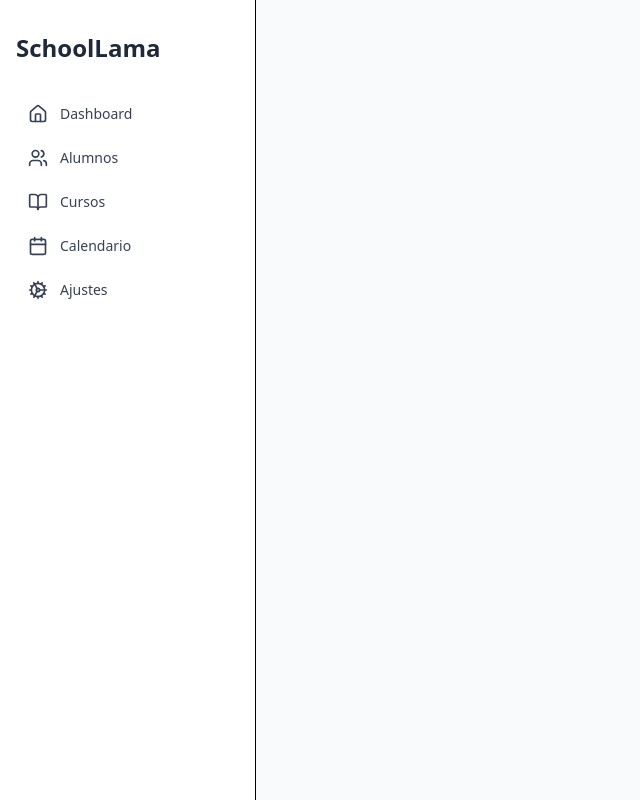
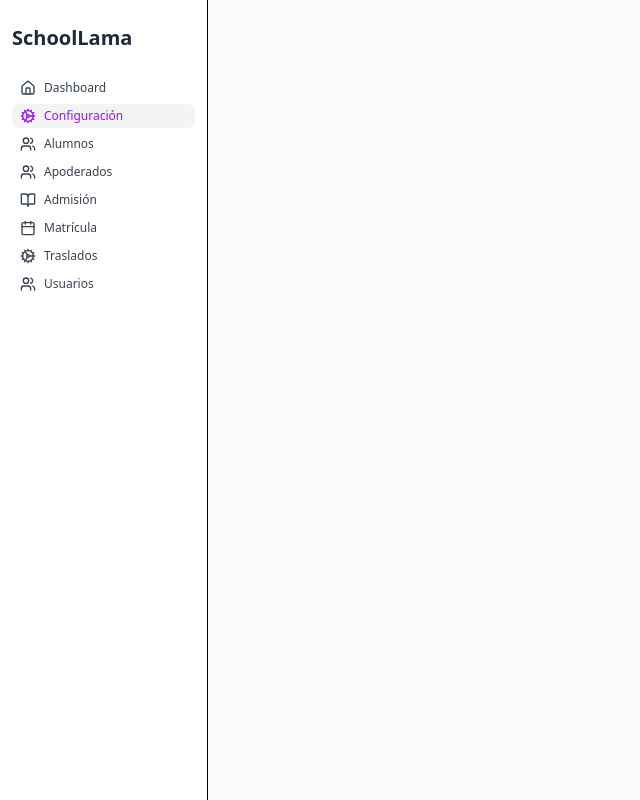
Before and after one commit to jim-qwerty/web-school, a React (Vite) app: page /admisiones/configuracion in a window 1280 px wide. Shown: the whole page, without its empty margins (0-640 px from the left). Built offline with nearby package versions, Linux system fonts and the light colour scheme.

Commit message:
SIDEBAR PARA CADA CARD

```diff
--- a/src/presentation/App.tsx
+++ b/src/presentation/App.tsx
@@ -1,36 +1,72 @@
 // src/presentation/App.tsx
-import { Suspense, lazy } from 'react'
+import  { Suspense, lazy } from 'react'
 import { BrowserRouter, Routes, Route, Navigate } from 'react-router-dom'
 import SidebarLayout from './layouts/SidebarLayout'
+import { admisionesNav, /*rrhhNav*/ } from './config/navItems'
 
-// code-splitting
-const LoginPage           = lazy(() => import('./features/auth/components/LoginPage'))
-const SubsystemDashboard  = lazy(() => import('./features/dashboard/components/SubsystemDashboard'))
-const AdmisionesPage      = lazy(() => import('./features/admisiones/components/Dashboard_admisiones'))
+const LoginPage          = lazy(() => import('./features/auth/components/LoginPage'))
+const SubsystemDashboard = lazy(() => import('./features/dashboard/components/SubsystemDashboard'))
+
+// ——————— ADMISIONES ———————
+const AdmisionesPage = lazy(() => import('./features/admisiones/components/Dashboard_admisiones'))
+// const StudentsPage   = lazy(() => import('./features/admisiones/components/StudentsPage'))
+// const CoursesPage    = lazy(() => import('./features/admisiones/components/CoursesPage'))
+// const CalendarPage   = lazy(() => import('./features/admisiones/components/CalendarPage'))
+// const SettingsPage   = lazy(() => import('./features/admisiones/components/SettingsPage'))
+
+// ——————— RRHH ———————
+// const RRHHPage       = lazy(() => import('./features/rrhh/components/Dashboard_rrhh'))
+// const PayrollPage    = lazy(() => import('./features/rrhh/components/PayrollPage'))
 
 export default function App() {
   return (
     <BrowserRouter>
-      <Suspense fallback={
-        <div className="flex items-center justify-center min-h-screen">
-          Cargando…
-        </div>
-      }>
+      <Suspense
+        fallback={
+          <div className="flex items-center justify-center min-h-screen">
+            Cargando…
+          </div>
+        }
+      >
         <Routes>
-          {/* 1. Login sin sidebar */}
+          {/* 1. Rutas públicas */}
           <Route path="/login" element={<LoginPage />} />
+          <Route path="/"        element={<SubsystemDashboard />} />
 
-          {/* 2. Home / overview sin sidebar */}
-          <Route path="/" element={<SubsystemDashboard />} />
-
-          {/* 3. Sólo en /admisiones y sus hijas mostramos el SidebarLayout */}
-          <Route path="admisiones/*" element={<SidebarLayout />}>
-            {/* index de /admisiones */}
+          {/* 2. Sección ADMISIONES con sidebar */}
+          <Route
+            path="admisiones/*"
+            element={
+              <SidebarLayout
+                items={admisionesNav}
+                basePath="/admisiones"
+              />
+            }
+          >
             <Route index element={<AdmisionesPage />} />
-            {/* aquí podrías añadir /admisiones/:id, /admisiones/config, etc */}
+            {/* <Route path="students" element={<StudentsPage />} /> */}
+            {/* <Route path="courses"  element={<CoursesPage />} /> */}
+            {/* <Route path="calendar" element={<CalendarPage />} /> */}
+            {/* <Route path="settings" element={<SettingsPage />} /> */}
           </Route>
 
-          {/* 4. Cualquier otra URL la mandamos a “/” o a login */}
+          {/*
+          // 3. Sección RRHH con el mismo layout (comentada)
+          <Route
+            path="rrhh/*"
+            element={
+              <SidebarLayout
+                items={rrhhNav}
+                basePath="/rrhh"
+              />
+            }
+          >
+            <Route index element={<RRHHPage />} />
+            <Route path="payroll" element={<PayrollPage />} />
+          </Route>
+          */}
+
+          {/* 4. Cualquier otra ruta */}
           <Route path="*" element={<Navigate to="/" replace />} />
         </Routes>
       </Suspense>
--- a/src/presentation/components/Sidebar.tsx
+++ b/src/presentation/components/Sidebar.tsx
@@ -1,44 +1,38 @@
 // src/presentation/components/Sidebar.tsx
+
 import { NavLink, useLocation } from 'react-router-dom';
-import {
-  HomeIcon,
-  UsersIcon,
-  BookOpenIcon,
-  CalendarIcon,
-  CogIcon,
-} from 'lucide-react';
+import type { NavItem } from '../types';
 
-const navItems = [
-  { name: 'Dashboard', href: '/dashboard', icon: HomeIcon },
-  { name: 'Alumnos',    href: '/students',  icon: UsersIcon },
-  { name: 'Cursos',     href: '/courses',   icon: BookOpenIcon },
-  { name: 'Calendario', href: '/calendar',  icon: CalendarIcon },
-  { name: 'Ajustes',    href: '/settings',  icon: CogIcon },
-];
+interface SidebarProps {
+  items: NavItem[];
+  basePath: string;            // <-- agregamos este prop
+}
 
-export default function Sidebar() {
+export default function Sidebar({ items, basePath }: SidebarProps) {
   const { pathname } = useLocation();
 
   return (
-    <aside className="flex flex-col w-64 h-screen px-4 py-8 bg-white border-r">
-      <h2 className="text-2xl font-semibold text-gray-800 mb-8">
-        SchoolLama
-      </h2>
+    <aside className="flex flex-col w-52 h-screen px-3 py-6 bg-white border-r">
+      <h2 className="text-xl font-semibold text-gray-800 mb-6">SchoolLama</h2>
       <nav className="flex-1">
-        <ul className="space-y-2">
-          {navItems.map((item) => {
-            const isActive = pathname === item.href;
+        <ul className="space-y-1">
+          {items.map(item => {
+            const fullPath = `${basePath}/${item.href}`;     // absolute
+            const isActive = pathname === fullPath;
             const Icon = item.icon;
             return (
               <li key={item.href}>
                 <NavLink
-                  to={item.href}
-                  className={`flex items-center px-3 py-2 rounded-lg text-sm font-medium transition-colors
+                  to={fullPath}
+                  end
+                  className={`
+                    flex items-center px-2 py-1 rounded-lg text-xs font-medium transition-colors
                     ${isActive
                       ? 'bg-gray-100 text-purple-600'
-                      : 'text-gray-700 hover:bg-gray-50 hover:text-gray-900'}`}
+                      : 'text-gray-700 hover:bg-gray-50 hover:text-gray-900'}
+                  `}
                 >
-                  <Icon className="w-5 h-5 mr-3" />
+                  <Icon className="w-4 h-4 mr-2" />
                   {item.name}
                 </NavLink>
               </li>
--- /dev/null
+++ b/src/presentation/config/navItems.ts
@@ -0,0 +1,20 @@
+// src/presentation/config/navItems.ts
+import {
+  HomeIcon,
+  UsersIcon,
+  BookOpenIcon,
+  CalendarIcon,
+  CogIcon,
+} from 'lucide-react'
+import type { NavItem } from '../types'
+
+export const admisionesNav: NavItem[] = [
+  { name: 'Dashboard',     href: '',             icon: HomeIcon },
+  { name: 'Configuración', href: 'configuracion', icon: CogIcon },
+  { name: 'Alumnos',       href: 'students',     icon: UsersIcon },
+  { name: 'Apoderados',    href: 'apoderados',   icon: UsersIcon },
+  { name: 'Admisión',      href: 'admision',     icon: BookOpenIcon },
+  { name: 'Matrícula',     href: 'matricula',    icon: CalendarIcon },
+  { name: 'Traslados',     href: 'traslados',    icon: CogIcon },
+  { name: 'Usuarios',      href: 'usuarios',     icon: UsersIcon },
+]
--- a/src/presentation/layouts/SidebarLayout.tsx
+++ b/src/presentation/layouts/SidebarLayout.tsx
@@ -1,17 +1,21 @@
 // src/presentation/layouts/SidebarLayout.tsx
-import { Outlet } from 'react-router-dom'
-import Sidebar from '../components/Sidebar'
 
-export default function SidebarLayout() {
+import { Outlet } from 'react-router-dom';
+import Sidebar from '../components/Sidebar';
+import type { NavItem } from '../types';
+
+interface SidebarLayoutProps {
+  items: NavItem[];
+  basePath: string;             // <-- también aquí
+}
+
+export default function SidebarLayout({ items, basePath }: SidebarLayoutProps) {
   return (
     <div className="flex min-h-screen">
-      {/* Sidebar fijo a la izquierda */}
-      <Sidebar />
-
-      {/* Aquí irán todas las páginas hijas de /admisiones */}
+      <Sidebar items={items} basePath={basePath} />
       <main className="flex-1 bg-gray-50 p-6 overflow-auto">
         <Outlet />
       </main>
     </div>
-  )
+  );
 }
--- /dev/null
+++ b/src/presentation/types.ts
@@ -0,0 +1,6 @@
+// src/presentation/types.ts
+export interface NavItem {
+  name: string
+  href: string     // ruta _relativa_ dentro del subsistema
+  icon: React.ComponentType<React.SVGProps<SVGSVGElement>>
+}
```
Also changed, not shown: src/config/api.ts (deleted).
